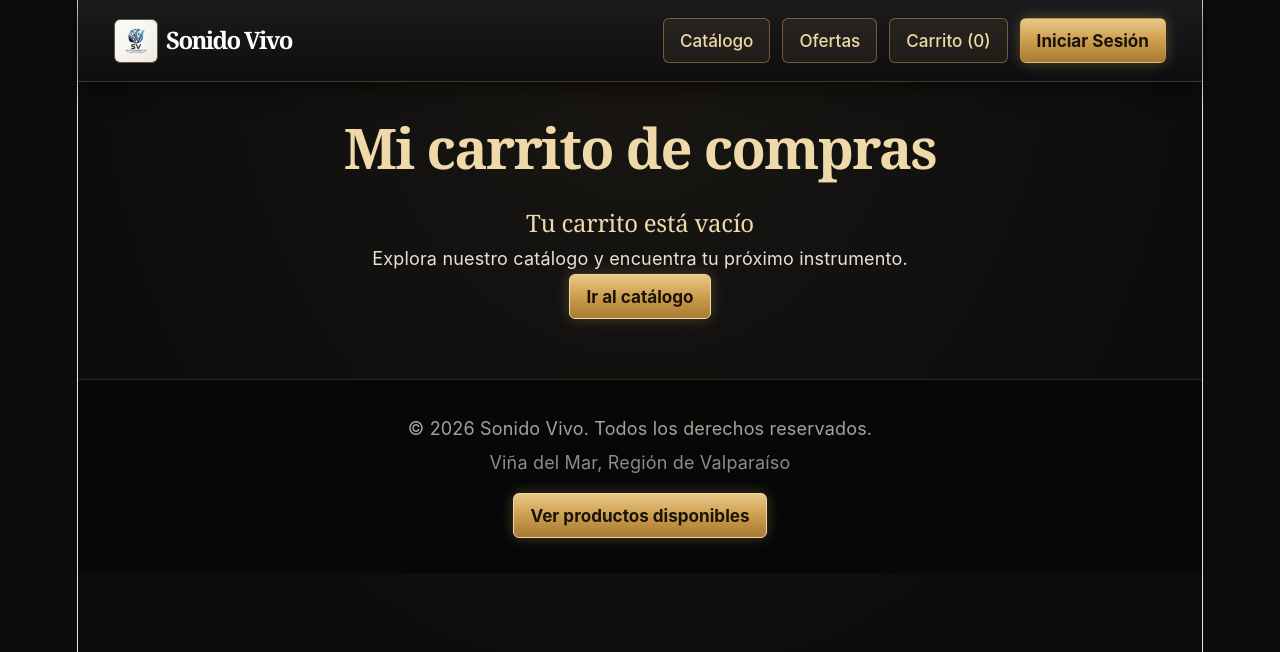
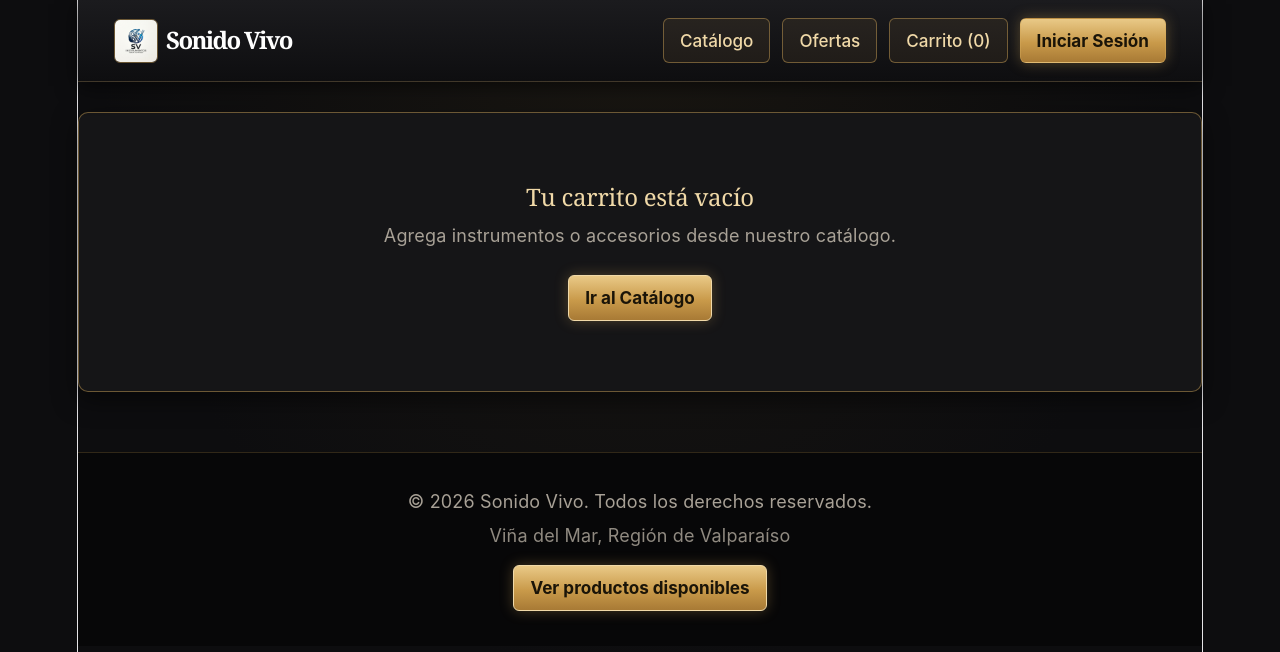
Before and after one commit to SAFD666/SonidoVivo, a React (Vite) app: page /carrito in a window 1280 px wide. Shown: the top 652 px of the page. Built offline with nearby package versions, Linux system fonts and the light colour scheme.

Commit message:
modificaciones de carrito por error de ejecucion con checkout sin sesion

```diff
--- a/src/App.jsx
+++ b/src/App.jsx
@@ -1,5 +1,6 @@
 import { Routes, Route } from 'react-router-dom';
 import { TiendaProvider } from './context/TiendaContext';
+import RutaProtegida from './components/RutaProtegida';
 import Inicio from './pages/Inicio';
 import Catalogo from './pages/Catalogo';
 import DetalleProducto from './pages/DetalleProducto';
@@ -7,10 +8,9 @@ import Categorias from './pages/Categorias';
 import Ofertas from './pages/Ofertas';
 import Login from './pages/Login';
 import Carrito from './pages/Carrito';
+import Checkout from './pages/checkout';
 import CompraExitosa from './pages/CompraExitosa';
 import PagoFallido from './pages/PagoFallido';
-import Checkout from './pages/checkout';
-import RutaProtegida from './components/RutaProtegida';
 import MisPedidos from './pages/MisPedidos';
 import './App.css';
 
@@ -18,6 +18,7 @@ function App() {
   return (
     <TiendaProvider>
       <Routes>
+        {/* Rutas para todo publico */}
         <Route path="/" element={<Inicio />} />
         <Route path="/catalogo" element={<Catalogo />} />
         <Route path="/categoria/:slug" element={<Categorias />} />
@@ -25,13 +26,14 @@ function App() {
         <Route path="/producto/:id" element={<DetalleProducto />} />
         <Route path="/login" element={<Login />} />
         <Route path="/carrito" element={<Carrito />} />
-        <Route path="/pago-fallido" element={<PagoFallido />}></Route>
-        <Route path="/compra-exitosa" element={<CompraExitosa />} />
-        <Route path="/checkout" element={<Checkout />} />
-        <Route path="/checkout" element={<RutaProtegida roles={["Cliente"]}><Checkout /> </RutaProtegida>}/>
-        <Route path="/mis-pedidos" element={<RutaProtegida roles={["Cliente"]}><MisPedidos /> </RutaProtegida>} />
+        {/* Rutas para los de sesion iniciada */}
+        <Route path="/checkout" element={<RutaProtegida roles={["Cliente"]}><Checkout /></RutaProtegida>} />
+        <Route path="/compra-exitosa" element={<RutaProtegida roles={["Cliente"]}><CompraExitosa /></RutaProtegida>} />
+        <Route path="/pago-fallido" element={<RutaProtegida roles={["Cliente"]}><PagoFallido /></RutaProtegida>} />
+        <Route path="/mis-pedidos" element={<RutaProtegida roles={["Cliente"]}><MisPedidos /></RutaProtegida>} />
       </Routes>
     </TiendaProvider>
   );
 }
+
 export default App;
--- a/src/pages/Carrito.jsx
+++ b/src/pages/Carrito.jsx
@@ -1,17 +1,16 @@
-import { useNavigate } from "react-router-dom";
-import PlantillaPublica from "../components/templates/PlantillaPublica";
-import Carrito from "../components/organisms/Carrito";
-import ResumenCompra from "../components/organisms/ResumenCompra";
-import Boton from "../components/atoms/Boton";
-import { useTienda } from "../context/TiendaContext";
+import { useNavigate } from 'react-router-dom';
+import PlantillaPublica from '../components/templates/PlantillaPublica';
+import Carrito from '../components/organisms/Carrito';
+import ResumenCompra from '../components/organisms/ResumenCompra';
+import Boton from '../components/atoms/Boton';
+import { useTienda } from '../context/TiendaContext';
 
 function PaginaCarrito() {
   const navigate = useNavigate();
-
   const {
     carrito,
     totalCarrito,
-    cantidadTotalItems,
+    usuarioActivo,
     cambiarCantidadCarrito,
     eliminarDelCarrito,
     vaciarCarrito,
@@ -20,23 +19,14 @@ function PaginaCarrito() {
   if (carrito.length === 0) {
     return (
       <PlantillaPublica>
-        <section className="Contenedor-principal pagina-carrito">
-          <h1 className="titulo-seccion">Mi carrito de compras</h1>
-
-          <section className="carrito-vacio">
-
-            <h2>Tu carrito está vacío</h2>
-
-            <p>
-              Explora nuestro catálogo y encuentra tu próximo instrumento.
-            </p>
-
-            <Boton
-              texto="Ir al catálogo"
-              className="btn-sonido-vivo"
-              onClick={() => navigate("/catalogo")}
-            />
-          </section>
+        <section className="contenedor-principal aviso-no-encontrado">
+          <h2>Tu carrito está vacío</h2>
+          <p>Agrega instrumentos o accesorios desde nuestro catálogo.</p>
+          <Boton
+            texto="Ir al Catálogo"
+            className="btn-sonido-vivo"
+            onClick={() => navigate("/catalogo")}
+          />
         </section>
       </PlantillaPublica>
     );
@@ -44,13 +34,8 @@ function PaginaCarrito() {
 
   return (
     <PlantillaPublica>
-      <section className="Contenedor-principal pagina-carrito">
-        <h1 className="titulo-seccion">Mi carrito de compras</h1>
-
-        <p className="subtitulo-catalogo">
-          {cantidadTotalItems}{" "}
-          {cantidadTotalItems === 1 ? "producto" : "productos"} en tu carrito
-        </p>
+      <section className="contenedor-principal">
+        <h2 className="titulo-seccion">Mi Carrito</h2>
 
         <div className="carrito-layout">
           <div>
@@ -61,33 +46,27 @@ function PaginaCarrito() {
             />
 
             <div className="acciones-carrito">
-              <Boton texto="Continuar comprando" className="btn-secundario-carrito" onClick={() => navigate("/catalogo")} />
-
-              <Boton texto="Vaciar carrito" className="btn-vaciar-carrito" onClick={() => {
-
-                  if ( window.confirm(
-                      "¿Quieres eliminar todos los productos del carrito?")) {
-                    vaciarCarrito();}
-                }}/>
-
+              <Boton
+                texto="Seguir comprando"
+                className="btn btn-secondary"
+                onClick={() => navigate("/catalogo")}
+              />
+              <Boton
+                texto="Vaciar carrito"
+                className="btn btn-outline-danger"
+                onClick={vaciarCarrito}
+              />
             </div>
           </div>
 
           <div>
-            <ResumenCompra
-              items={carrito}
-              total={totalCarrito}
+            <ResumenCompra items={carrito} total={totalCarrito} />
+            <Boton
+              texto={usuarioActivo ? "Ir a pagar" : "Inicia sesión para pagar"}
+              className="btn-sonido-vivo btn-ancho-total mt-3"
+              onClick={() => navigate("/checkout")}
             />
-
-            <Boton texto="Ir a pagar" className="btn-sonido-vivo" onClick={() => navigate("/checkout")}
-            />
-
-            <p className="carrito-nota">
-              El stock se descontará cuando se registre el pedido.
-            </p>
-
           </div>
-
         </div>
       </section>
     </PlantillaPublica>
```
